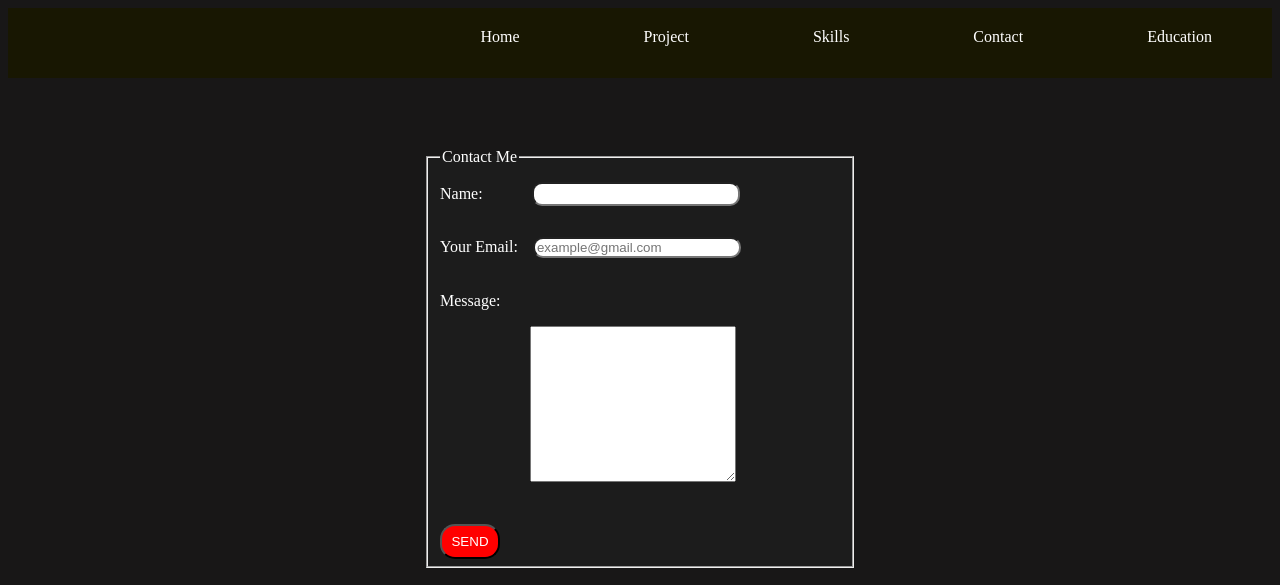
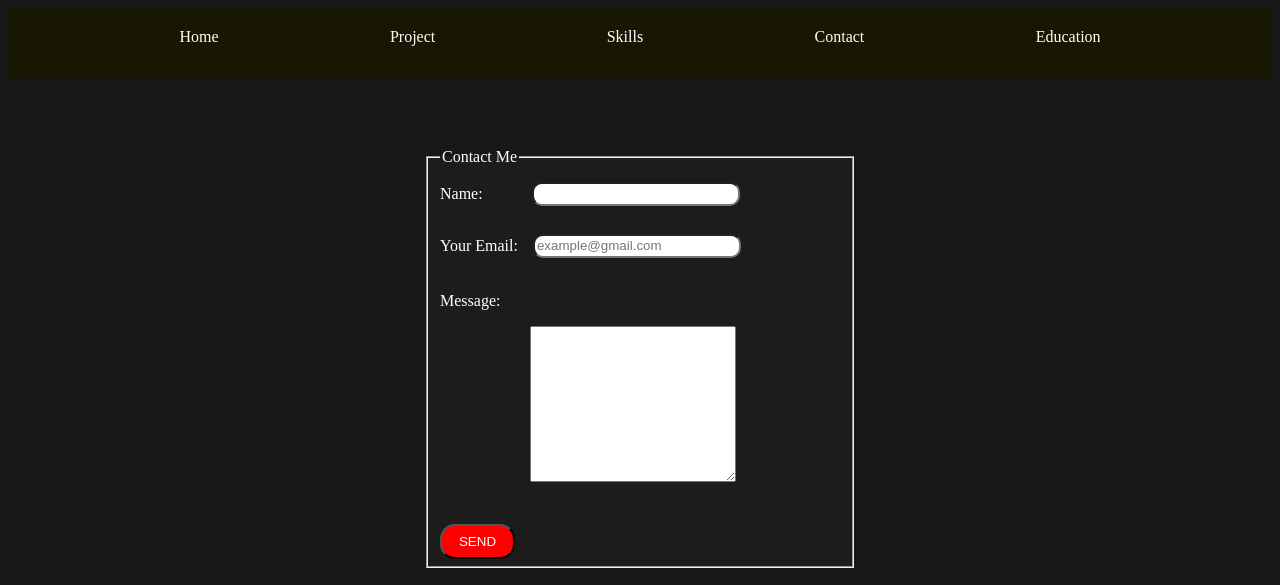
Before and after one commit to Usman-52/My-Porfolio-Website-, a plain HTML site: page Contact/contact.html in a window 1280 px wide. Shown: the top 585 px of the page. Drawn offline with Linux system fonts and the light colour scheme.

Commit message:
i change the nav bar into display flex

```diff
--- a/Contact/contact.css
+++ b/Contact/contact.css
@@ -4,17 +4,25 @@ body {
   }
   nav {
     text-align: right;
+    display: flex;
+    justify-content: space-evenly;
     padding-top: 20px;
     background-color: rgb(24, 23, 2);
     height: 50px;
+    flex-direction: row;
   }
 
 nav a {
     text-decoration-line: none;
-    margin: 60px;
+    /* margin: 60px; */
     color: white;
 
 
+  }
+
+   nav a ::hover {
+    text-shadow:  greenyellow ;
+    background-color: green;
   }
 
 #Slinks  {
@@ -53,25 +61,36 @@ nav a {
 
   #Email{
     margin-left: 11px;
-    margin-top: 13px;
+    margin-top: 10px;
     width: 200px;
     border-radius: 10px;
+    height: 18px;
   }
 
   #textArea{
+    display: inline;
     margin-left: 90px;
     width: 200px;
     border-radius: 5;
 
+
   }
 
   button{
+    /* display: inline; */
     /* margin-left: 50px; */
     margin-top: 20px;
     background-color: red;
     color: white;
-    width: 60px;
+    width: 75px;
     height: 35px;
     border-radius: 15px;
+    margin-bottom: 50px;
 
   }
+
+  button :hover{
+    cursor: pointer;
+    background-color: greenyellow;
+    color: white;
+  }
--- a/Eduction/eduction.css
+++ b/Eduction/eduction.css
@@ -4,6 +4,8 @@ body {
 }
 
 nav {
+  display: flex;
+  justify-content: space-evenly;
     text-align: right;
     padding-top: 20px;
     background-color: rgb(24, 23, 2);
@@ -12,7 +14,7 @@ nav {
 
 nav a {
     text-decoration-line: none;
-    margin: 60px;
+    /* margin: 60px; */
     color: white;
 
 
@@ -45,8 +47,3 @@ nav a {
         text-align: center;
         margin-left: 22%;
       }
-
-      tfoot {
-        background-color: rgb(5, 238, 40);
-        color: rgb(16, 17, 17);
-        font-size: large;
--- a/Home/index.css
+++ b/Home/index.css
@@ -4,6 +4,8 @@ body {
   }
 
 nav {
+    display: flex;
+    justify-content: space-evenly;
     text-align: right;
     padding-top: 20px;
     background-color: rgb(24, 23, 2);
@@ -12,7 +14,7 @@ nav {
 
 nav a {
     text-decoration-line: none;
-    margin: 60px;
+    /* margin: 60px; */
     color: white;
 
 
--- a/Project/Proect.css
+++ b/Project/Proect.css
@@ -4,6 +4,8 @@ body {
 }
 
 nav {
+    display: flex;
+    justify-content: space-evenly;
     text-align: right;
     padding-top: 20px;
     background-color: rgb(24, 23, 2);
@@ -12,7 +14,7 @@ nav {
 
 nav a {
     text-decoration-line: none;
-    margin: 60px;
+    /* margin: 60px; */
     color: white;
 
 
--- a/Skill/skills.css
+++ b/Skill/skills.css
@@ -4,6 +4,8 @@ body {
   color: white;
 }
 nav {
+    display: flex;
+    justify-content: space-evenly;
     text-align: right;
     padding-top: 20px;
     background-color: rgb(24, 23, 2);
@@ -12,7 +14,7 @@ nav {
 
 nav a {
     text-decoration-line: none;
-    margin: 60px;
+    /* margin: 60px; */
     color: white;
 
 
```
